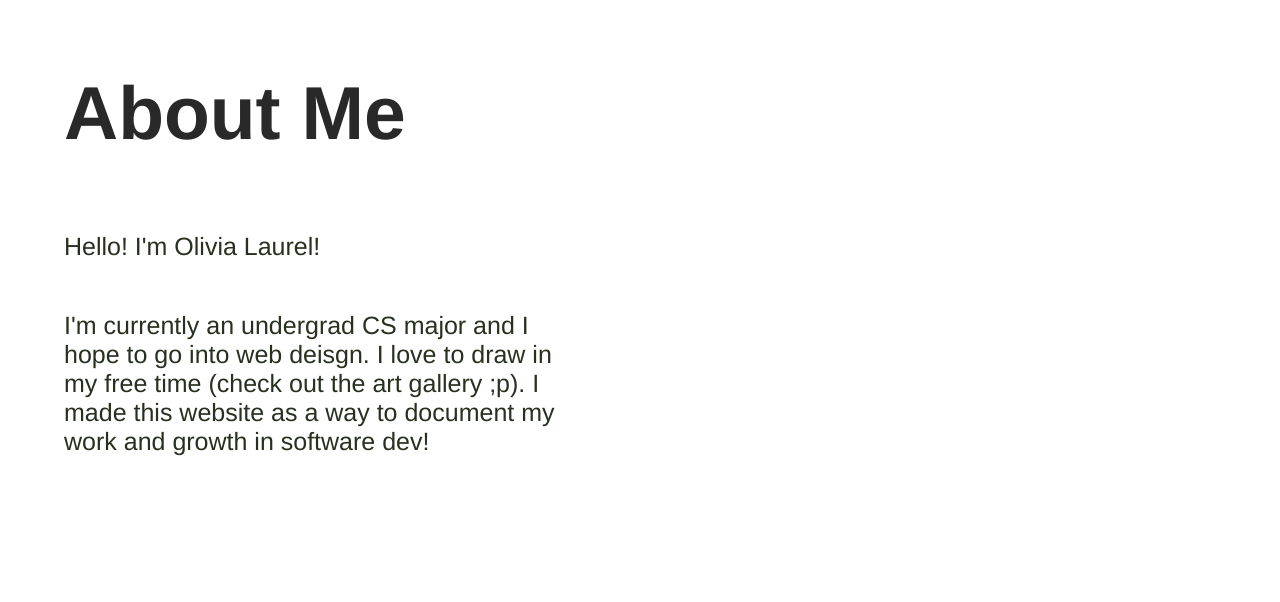
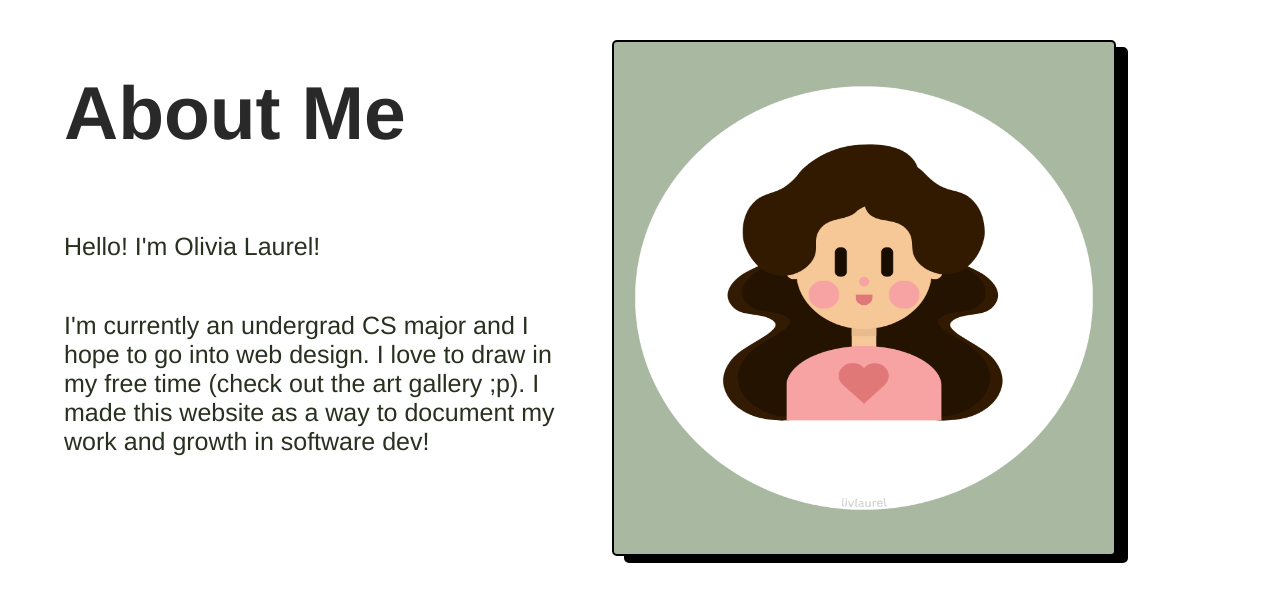
Before and after one commit to livlaurel/personalwebsite, a React (Create React App) app: page /about in a window 1280 px wide. Shown: the top 602 px of the page. Built offline with nearby package versions, Linux system fonts and the light colour scheme.

Commit message:
about me design and animation

```diff
--- a/src/about/about.css
+++ b/src/about/about.css
@@ -1,21 +1,83 @@
+.container {
+  display: flex;
+  justify-content: space-between;
+  align-items: flex-start;
+  width: 90vw;
+  padding: 20px;
+}
+
 .about-container {
   font-family: Helvetica, sans-serif;
   display: flex;
   flex-direction: column;
-  align-items: left;
-  justify-content: left;
-  padding: 20px;
+  align-items: flex-start;
+  justify-content: flex-start;
   text-align: left;
-  width: 90vw;
+  width: 60%;
 }
 
 .about-container h1 {
-  font-size: 75px;
-  color: #292929;
+    font-size: 75px;
+    color: #292929;
+    animation: slideUpPop 0.5s cubic-bezier(0.68, -0.55, 0.27, 1.55);
 }
+
 
 .about-container p {
   font-size: 25px;
   color: #28301f;
   max-width: 500px;
 }
+
+.pic-container {
+  font-family: Helvetica, sans-serif;
+  display: flex;
+  flex-direction: column;
+  align-items: flex-end;
+  justify-content: flex-start;
+  text-align: right;
+  width: 40%;
+}
+
+.picframe {
+  background-color: #a9b8a0;
+  border: 2px solid #000000;
+  filter: drop-shadow(12px 7px 0px #000000);
+  display: flex;
+  justify-content: center;
+  align-items: center;
+  width: 500px;
+  height: 40vw;
+  text-decoration: none;
+  font-size: 20px;
+  border-radius: 5px;
+  transition: background-color 0.3s;
+  margin-right: 100px;
+  margin-top: 20px;
+}
+
+.picframe img {
+  width: 500px;
+  height: 40vw;
+  border-radius: 5px;
+}
+
+.picframe:hover {
+    transform: scale(1.02);
+}
+
+@keyframes slideUpPop {
+    0% {
+      transform: scale(0.5);
+      opacity: 1;
+    }
+    60% {
+      transform: scale(1.1);
+    }
+    80% {
+      transform: scale(0.95);
+    }
+    100% {
+      transform: scale(1);
+    }
+}
--- a/src/about/about.tsx
+++ b/src/about/about.tsx
@@ -1,12 +1,21 @@
 import React from 'react';
 import './about.css';
+import pfp from './pfp.png';
 
 const About: React.FC = () => {
   return (
-    <div className="about-container">
-      <h1>About Me</h1>
-      <p>Hello! I'm Olivia Laurel!</p>
-      <p>I'm currently an undergrad CS major and I hope to go into web deisgn. I love to draw in my free time (check out the art gallery ;p). I made this website as a way to document my work and growth in software dev!</p>
+    <div className="container">
+      <div className="about-container">
+        <h1>About Me</h1>
+        <p>Hello! I'm Olivia Laurel!</p>
+        <p>I'm currently an undergrad CS major and I hope to go into web design. I love to draw in my free time (check out the art gallery ;p). I made this website as a way to document my work and growth in software dev!</p>
+      </div>
+
+      <div className="pic-container">
+        <div className="picframe">
+          <img src={pfp} alt="Olivia" />
+        </div>
+      </div>
     </div>
   );
 };
```
Also changed, not shown: src/about/pfp.png (added).
